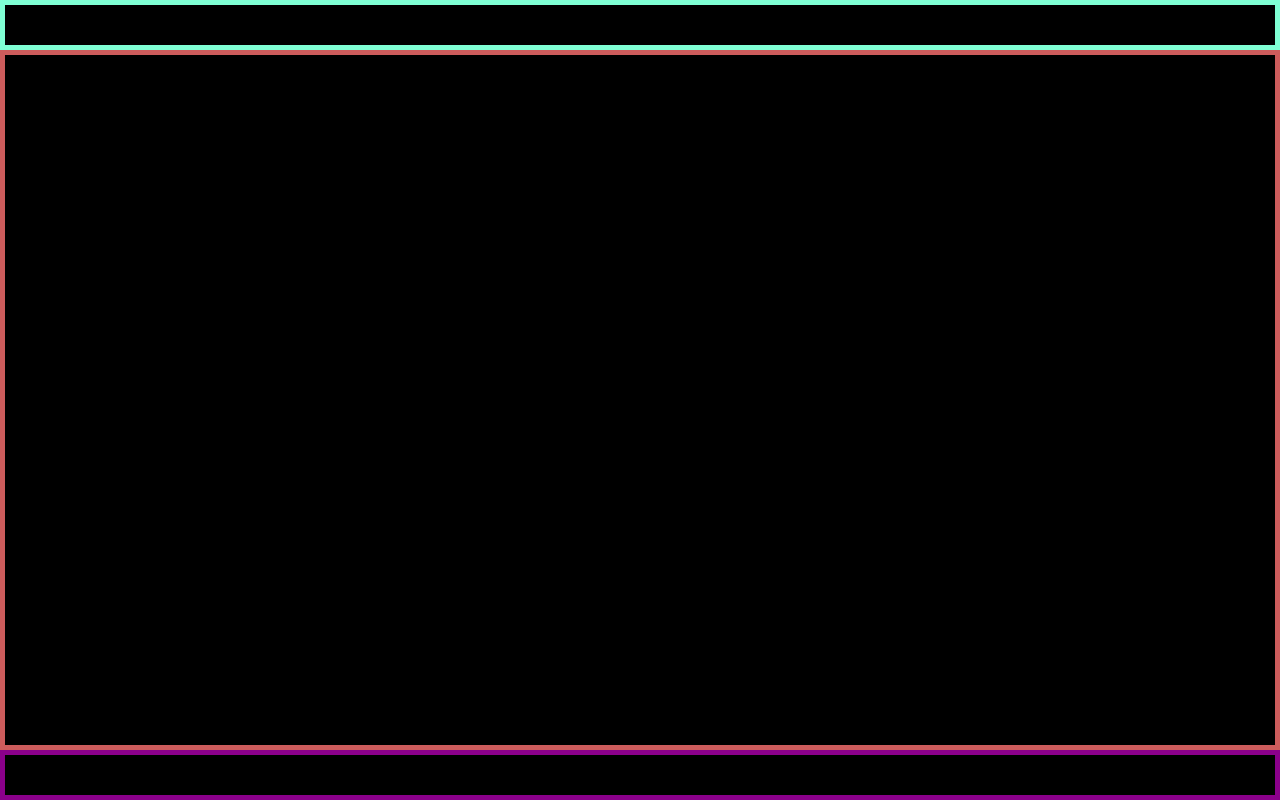
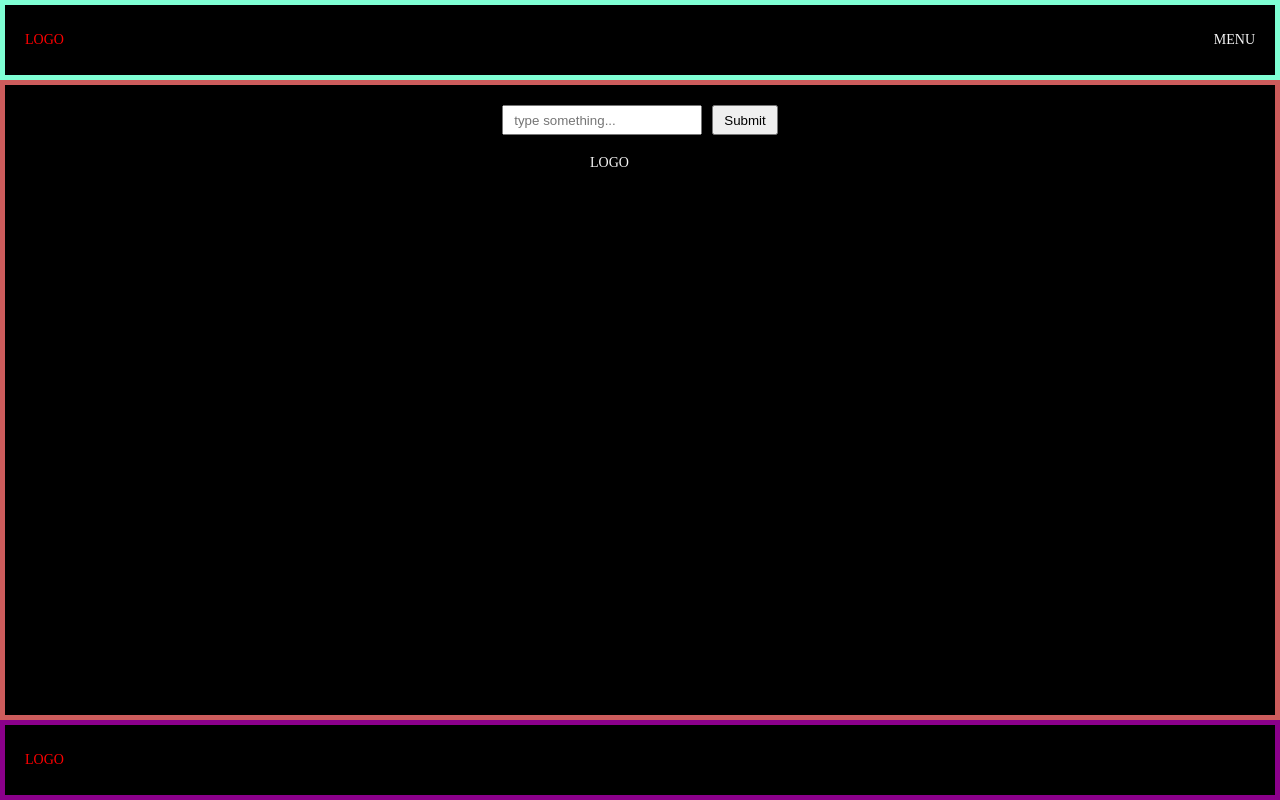
Before and after one commit to calm1205/bem, a plain HTML site: page index.html in a window 1280 px wide. Drawn offline with Linux system fonts and the light colour scheme.

Commit message:
bem sample

```diff
--- a/index.html
+++ b/index.html
@@ -8,17 +8,25 @@
   </head>
   <body class="body">
     <header class="head">
-      <div class="menu head__menu"></div>
-      <div class="logo head__logo"></div>
-      <form class="search head__search"></form>
-      <form class="auth head__auth"></form>
+      <div class="logo logo--primary">LOGO</div>
+      <div class="menu">MENU</div>
     </header>
 
     <main class="main">
-      <div class="logo main__logo"></div>
+      <form class="form" action="#">
+        <input
+          class="form__input form__item"
+          type="text"
+          placeholder="type something..."
+        />
+        <button class="form__button form__item">Submit</button>
+      </form>
+      <div class="logo main__logo">LOGO</div>
     </main>
 
-    <footer class="footer"></footer>
+    <footer class="footer">
+      <div class="logo footer__logo logo--primary">LOGO</div>
+    </footer>
   </body>
 </html>
 
@@ -31,26 +39,53 @@
 
   .head {
     border: 5px solid aquamarine;
-    height: 50px;
+    height: 80px;
+    display: flex;
+    align-items: center;
+    justify-content: space-between;
+    padding: 0 20px;
   }
+
   .logo {
     width: 100px;
   }
+  .logo--primary {
+    color: red;
+  }
 
-  .head__logo {
-    margin-top: 5px;
-  }
   .main {
     border: 5px solid indianred;
+    display: flex;
+    flex-direction: column;
+    align-items: center;
     flex: 1;
+    padding: 20px;
+  }
+  .form {
+    display: flex;
+    gap: 10px;
+  }
+  .form__item {
+    color: black;
+  }
+  .form__input {
+    padding: 10px;
+    width: 200px;
+    height: 30px;
+  }
+  .form__button {
+    padding: 0 10px;
+    height: 30px;
   }
   .main__logo {
-    margin-top: 5px;
-    margin-left: 5px;
+    margin-top: 20px;
   }
 
   .footer {
     border: 5px solid darkmagenta;
-    height: 50px;
+    display: flex;
+    align-items: center;
+    height: 80px;
+    padding: 0 20px;
   }
 </style>
```
